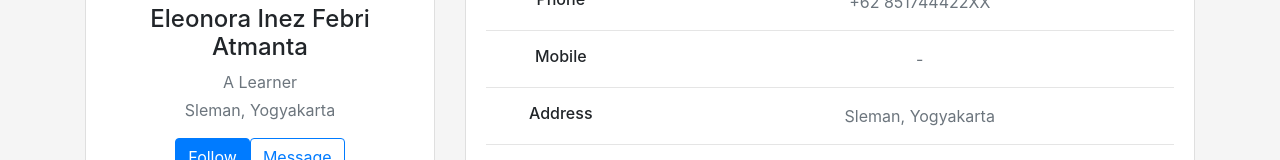
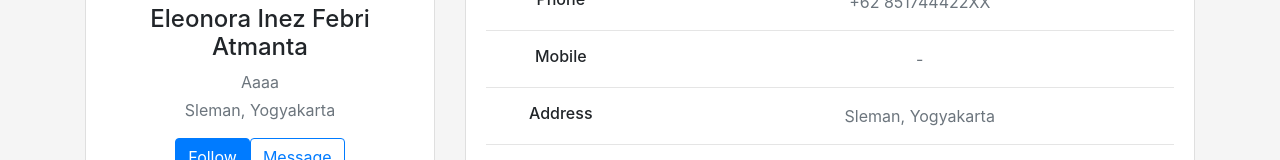
Before and after one commit to atmantized/responsi_pw_4697, a Nuxt app: page / in a window 1280 px wide. Shown: the part 245-405 px from the top of the page. Built offline with nearby package versions, Linux system fonts and the light colour scheme.

Commit message:
ada catto

```diff
--- a/components/HeroSection.vue
+++ b/components/HeroSection.vue
@@ -9,10 +9,10 @@
               <div class="card">
                 <div class="card-body">
                   <div class="d-flex flex-column align-items-center text-center">
-                   <img src="D:\22.11.4697\Responsi\responsi_pw_4697\catto.jpg" alt="Admin" class="rounded-circle" width="150">
+                   <img src="assets\catto.jpg" alt="Admin" class="rounded-circle" width="150">
                     <div class="mt-3">
                       <h4>Eleonora Inez Febri Atmanta</h4>
-                      <p class="text-secondary mb-1">A Learner</p>
+                      <p class="text-secondary mb-1">Aaaa</p>
                       <p class="text-muted font-size-sm">Sleman, Yogyakarta</p>
                       <button class="btn btn-primary">Follow</button>
                       <button class="btn btn-outline-primary">Message</button>
```
Also changed, not shown: assets/catto.jpg (renamed from catto.jpg).
